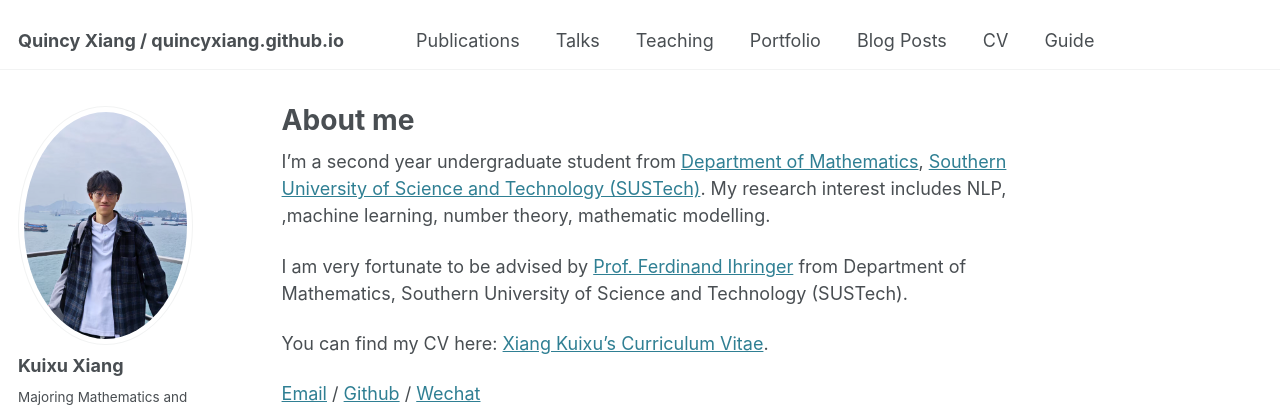
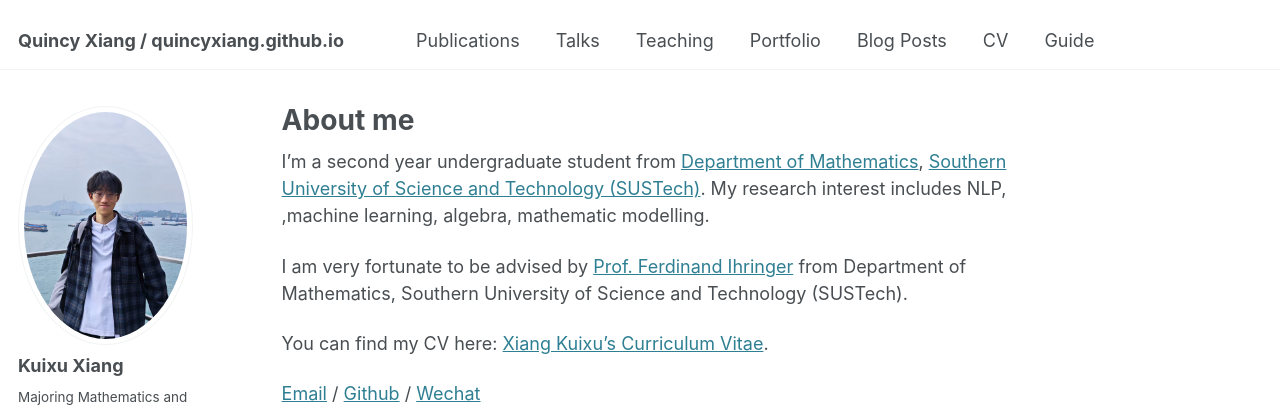
Before and after one commit to QUINCY-XIANG/quincyxiang.github.io, a Jekyll site: the page built from _pages/about.md, in a window 1280 px wide. Shown: the top 407 px of the page. Built offline with Jekyll 4.4.1, drawn with Linux system fonts in a browser that asks for light colours.

Commit message:
Update about.md

```diff
--- a/_pages/about.md
+++ b/_pages/about.md
@@ -7,7 +7,7 @@ redirect_from:
   - /about.html
 ---
 
-I'm a second year undergraduate student from [Department of Mathematics](https://math.sustech.edu.cn/), [Southern University of Science and Technology (SUSTech)](https://www.sustech.edu.cn/). My research interest includes NLP, ,machine learning, number theory, mathematic modelling.
+I'm a second year undergraduate student from [Department of Mathematics](https://math.sustech.edu.cn/), [Southern University of Science and Technology (SUSTech)](https://www.sustech.edu.cn/). My research interest includes NLP, ,machine learning, algebra, mathematic modelling.
 
 I am very fortunate to be advised by [Prof. Ferdinand Ihringer](https://math.ihringer.org/) from Department of Mathematics, Southern University of Science and Technology (SUSTech).
 
```
